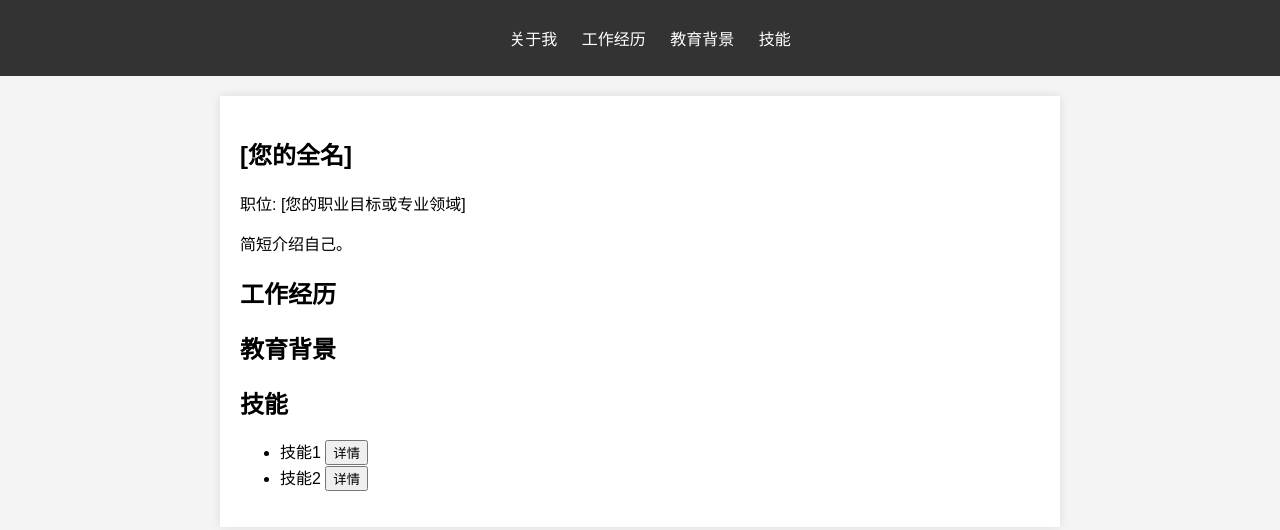
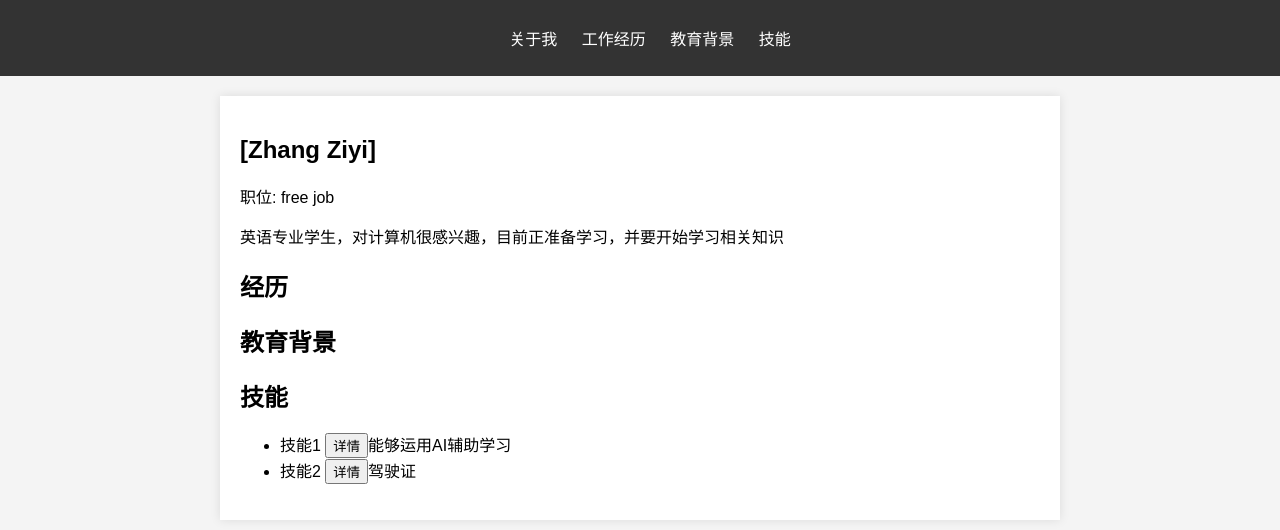
Before and after one commit to z2004y/ziyi.github.io, a plain HTML site: page index.html in a window 1280 px wide. Drawn offline with Linux system fonts and the light colour scheme.

Commit message:
index.html

```diff
--- a/index.html
+++ b/index.html
@@ -4,7 +4,7 @@
     <meta charset="UTF-8">
     <meta name="viewport" content="width=device-width, initial-scale=1.0">
     <link rel="stylesheet" href="styles.css">
-    <title>个人简历 - [您的名字]</title>
+    <title>个人简历 - [Zhang Ziyi]</title>
 </head>
 <body>
     <header>
@@ -19,26 +19,26 @@
     </header>
     <main>
         <section id="about">
-            <h1>[您的全名]</h1>
-            <p>职位: [您的职业目标或专业领域]</p>
-            <p>简短介绍自己。</p>
+            <h1>[Zhang Ziyi]</h1>
+            <p>职位: free job</p>
+            <p>英语专业学生，对计算机很感兴趣，目前正准备学习，并要开始学习相关知识</p>
         </section>
 
         <section id="experience">
-            <h2>工作经历</h2>
-            <!-- 工作经历列表 -->
+            <h2>经历</h2>
+            <!--  大一获得计算机二级MS证书，却发现所学甚少，希望能在Github学到许多知识  -->
         </section>
 
         <section id="education">
             <h2>教育背景</h2>
-            <!-- 教育背景列表 -->
+            <!-- 普通大学的英专生一枚 -->
         </section>
 
         <section id="skills">
             <h2>技能</h2>
             <ul id="skillList">
-                <li>技能1 <button onclick="showSkill('skill1')">详情</button></li>
-                <li>技能2 <button onclick="showSkill('skill2')">详情</button></li>
+                <li>技能1 <button onclick="showSkill('skill1')">详情</button>能够运用AI辅助学习</li>
+                <li>技能2 <button onclick="showSkill('skill2')">详情</button>驾驶证</li>
                 <!-- 更多技能 -->
             </ul>
             <div id="skillDetails"></div>
```
